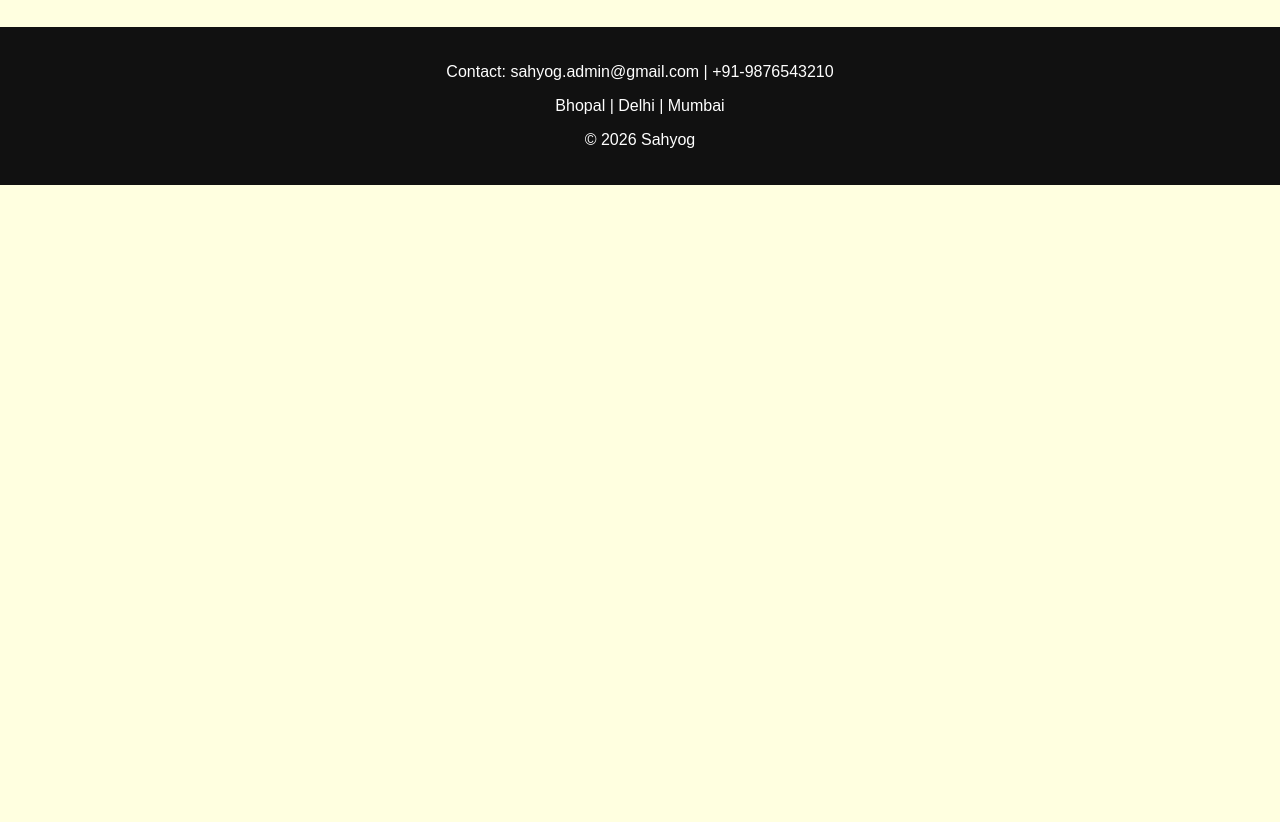
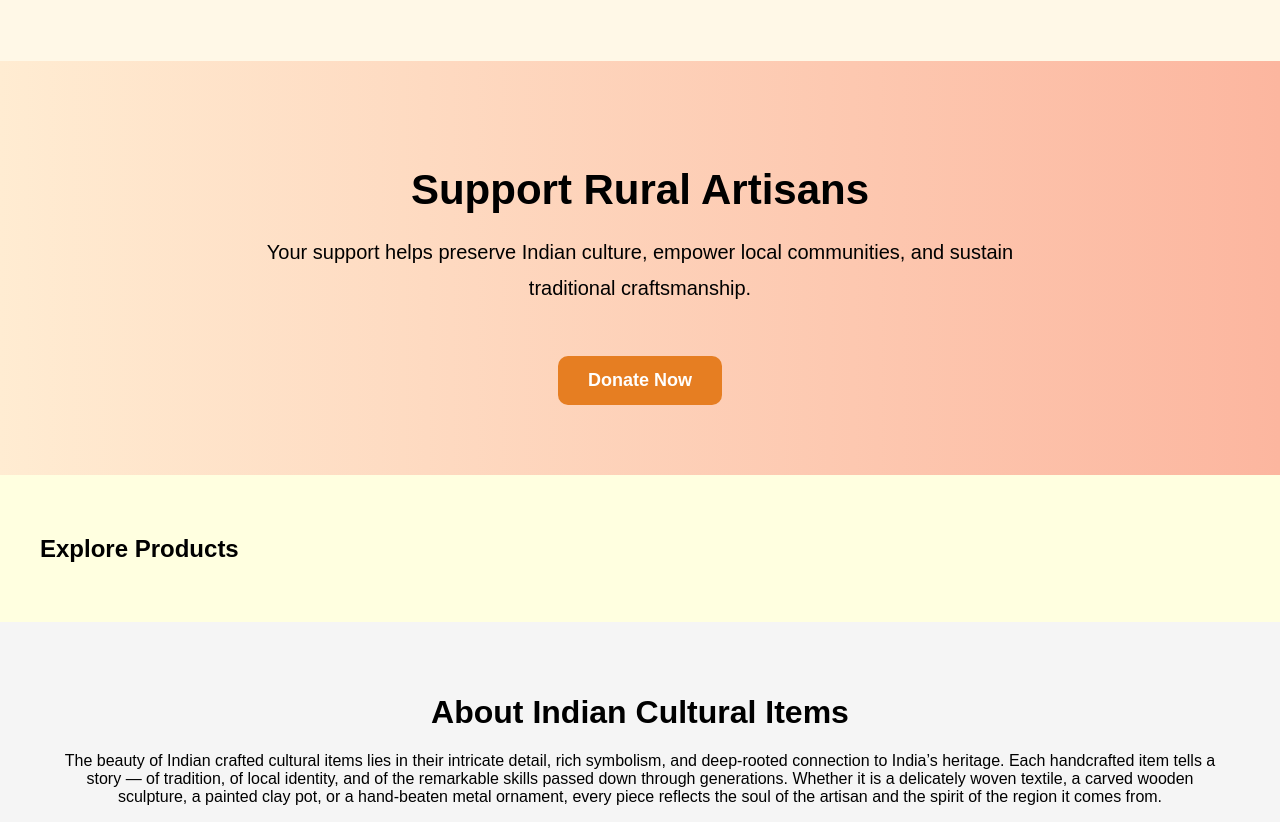
Before and after one commit to shiwanijha48-bot/sahyog-django-ecommerce, a Django app: page / in a window 1280 px wide. Shown: the part 1446-2268 px from the top of the page. Before the commit the page ends 1631 px from the top, so only its background shows below. Run offline with Django 5.2, Linux system fonts and the light colour scheme; data that the repository does not hold is empty.

Commit message:
Updated ecommerce features and templates

```diff
--- a/core/settings.py
+++ b/core/settings.py
@@ -9,7 +9,7 @@
 For the full list of settings and their values, see
 https://docs.djangoproject.com/en/5.2/ref/settings/
 """
-
+import os
 from pathlib import Path
 
 # Build paths inside the project like this: BASE_DIR / 'subdir'.
--- a/static/css/style.css
+++ b/static/css/style.css
@@ -246,3 +246,146 @@
     outline: none;
     border-color: orange;
 }
+
+/* ARTISANS */
+
+.artisan-section {
+    padding: 40px;
+    background: #fff8e7;
+}
+
+.artisan-section h2 {
+    text-align: center;
+    margin-bottom: 30px;
+}
+
+/* ARTISAN DETAIL */
+
+.artisan-detail {
+    padding: 40px;
+}
+
+.artisan-top {
+    display: flex;
+    gap: 40px;
+    align-items: center;
+    margin-bottom: 40px;
+}
+
+.artisan-top img {
+    width: 350px;
+    height: 350px;
+    object-fit: cover;
+    border-radius: 20px;
+}
+
+.artisan-link {
+    text-decoration: none;
+    color: black;
+}
+
+.artisan-card:hover {
+    transform: translateY(-5px);
+}
+
+/* INDIA MAP SECTION */
+
+.map-section {
+    display: flex;
+    align-items: center;
+    justify-content: space-between;
+    gap: 50px;
+
+    padding: 60px;
+    background: #fff8e7;
+
+    flex-wrap: wrap;
+}
+
+.map-text {
+    flex: 1;
+    min-width: 300px;
+}
+
+.map-text h2 {
+    font-size: 40px;
+    margin-bottom: 20px;
+}
+
+.map-text p {
+    font-size: 18px;
+    line-height: 1.8;
+}
+
+.map-image {
+    flex: 1;
+    text-align: center;
+    min-width: 300px;
+}
+
+.map-image img {
+    width: 100%;
+    max-width: 400px;
+
+    height: auto;
+
+    object-fit: contain;
+    border-radius: 20px;
+}
+
+/* DONATION */
+
+.donation-section {
+    text-align: center;
+    padding: 70px 30px;
+    background: linear-gradient(to right, #ffecd2, #fcb69f);
+}
+
+.donation-section h2 {
+    font-size: 42px;
+    margin-bottom: 20px;
+}
+
+.donation-section p {
+    font-size: 20px;
+    max-width: 800px;
+    margin: auto;
+    margin-bottom: 30px;
+    line-height: 1.8;
+}
+
+.donate-btn {
+    padding: 15px 40px;
+    border: none;
+    background: #111;
+    color: white;
+    font-size: 18px;
+    border-radius: 8px;
+    cursor: pointer;
+    transition: 0.3s;
+}
+
+.donate-btn:hover {
+    background: #e67e22;
+}
+
+/*  donate now bottun */
+.donate-btn {
+    background: #e67e22;
+    color: white;
+    padding: 14px 30px;
+    border: none;
+    border-radius: 10px;
+    font-size: 18px;
+    font-weight: bold;
+    cursor: pointer;
+    transition: 0.3s;
+    text-decoration: none;
+    display: inline-block;
+    margin-top: 20px;
+}
+
+.donate-btn:hover {
+    background: #d35400;
+    transform: scale(1.05);
+}
--- a/store/admin.py
+++ b/store/admin.py
@@ -4,8 +4,8 @@
 # store/admin.py
 
 # ---------------------------------------
-from django.contrib import admin
-from .models import Product
+from .models import Product,Artisan
 
 admin.site.register(Product)
+admin.site.register(Artisan)
 # ---------------------------------------
--- a/store/urls.py
+++ b/store/urls.py
@@ -16,4 +16,5 @@
     path('remove/<int:product_id>/', views.remove_from_cart),
     path('product/<int:product_id>/', views.product_detail, name='product_detail'),
     path('buy-now/<int:product_id>/', views.buy_now, name='buy_now'),
+    path('artisan/<int:artisan_id>/', views.artisan_detail, name='artisan_detail'),
 ]
--- a/store/views.py
+++ b/store/views.py
@@ -1,5 +1,5 @@
 from django.shortcuts import render, redirect
-from .models import Product
+from .models import Product, Artisan
 from django.contrib.auth.models import User
 from django.contrib.auth import authenticate, login, logout
 from django.contrib import messages
@@ -13,11 +13,13 @@
 # -------------------------------------------------------
 def home(request):
     products = Product.objects.all()
-    slider_products = Product.objects.all()[:3]  # first 3 for slider
+    slider_products = Product.objects.all()[:3]
+    artisans = Artisan.objects.all()
 
     return render(request, 'index.html', {
         'products': products,
-        'slider_products': slider_products
+        'slider_products': slider_products,
+        'artisans': artisans
     })
 
 def products_page(request):
@@ -140,6 +142,7 @@
 def product_detail(request, product_id):
     product = Product.objects.get(id=product_id)
     return render(request, 'product_detail.html', {'product': product})
+
 #  buy now option
 def buy_now(request, product_id):
     cart = {}
@@ -147,3 +150,14 @@
     request.session['cart'] = cart
 
     return redirect('cart')  # later → checkout page
+
+#  ARTISAN
+def artisan_detail(request, artisan_id):
+    artisan = Artisan.objects.get(id=artisan_id)
+
+    products = Product.objects.filter(artisan=artisan)
+
+    return render(request, 'artisan_detail.html', {
+        'artisan': artisan,
+        'products': products
+    })
--- a/templates/base.html
+++ b/templates/base.html
@@ -4,11 +4,9 @@
 <head>
     <title>Sahyog</title>
     <meta name="viewport" content="width=device-width, initial-scale=1">
-    <!-- ✅ External CSS -->
     <link rel="stylesheet" href="{% static 'css/style.css' %}">
 </head>
 <body>
-
 <!-- NAVBAR -->
 <div class="navbar">
     <h2>Sahyog</h2>
--- a/templates/cart.html
+++ b/templates/cart.html
@@ -1,4 +1,5 @@
 {% extends 'base.html' %}
+{% load static %}
 {% block content %}
 
 <div class="container">
--- a/templates/index.html
+++ b/templates/index.html
@@ -1,4 +1,5 @@
 {% extends 'base.html' %}
+{% load static %}
 {% block content %}
 
 <!-- HERO -->
@@ -9,7 +10,6 @@
         Every product tells a story of tradition and craftsmanship.
     </p>
 </div>
-
 
 <!-- SLIDER (DYNAMIC) -->
 <div class="slider">
@@ -32,6 +32,71 @@
     <p>
         Each purchase supports livelihoods and keeps culture alive.
     </p>
+</div>
+
+<!-- ARTISANS -->
+<div class="artisan-section">
+    <h2>Meet the Artisans</h2>
+    <div class="products">
+        {% for artisan in artisans %}
+        <a href="{% url 'artisan_detail' artisan.id %}" class="artisan-link">
+        <div class="card artisan-card">
+        <img src="{{ artisan.image.url }}">
+        <h3>{{ artisan.name }}</h3>
+        <p><strong>{{ artisan.craft }}</strong></p>
+        <p>{{ artisan.village }}</p>
+        <p>{{ artisan.story|truncatewords:20 }}</p>
+    </div>
+    </a>
+    {% endfor %}
+    </div>
+</div>
+
+<!-- INDIA MAP SECTION -->
+
+<div class="map-section">
+    <div class="map-text">
+        <h2>Crafts Across India</h2>
+        <p>
+            Sahyog connects artisans from every corner of India —
+            from Madhubani painters in Bihar to pottery makers in Rajasthan
+            and silk weavers in Assam.
+        </p>
+        <p>
+            Every handcrafted item carries culture, heritage,
+            and generations of tradition.
+        </p>
+    </div>
+    <div class="map-image">
+        {% load static %}
+        <img src="{% static 'images/india-map.png' %}"
+     style="
+     width: 70%;
+     max-width: 700px;
+     height: auto;
+     display: block;
+     margin: 30px auto;
+     border-radius: 20px;
+     box-shadow: 0 4px 12px rgba(0,0,0,0.2);
+">
+    </div>
+</div>
+
+
+<!-- DONATION SECTION -->
+
+<div class="donation-section">
+    <h2>Support Rural Artisans</h2>
+    <p>
+        Your support helps preserve Indian culture,
+        empower local communities,
+        and sustain traditional craftsmanship.
+    </p>
+
+    <button class="donate-btn">
+        Donate Now
+    </button>
+
 </div>
 
 <!-- PRODUCTS -->
--- a/templates/login.html
+++ b/templates/login.html
@@ -1,4 +1,5 @@
 {% extends 'base.html' %}
+{% load static %}
 {% block content %}
 
 <div class="auth-container">
--- a/templates/products.html
+++ b/templates/products.html
@@ -1,26 +1,22 @@
 {% extends 'base.html' %}
+{% load static %}
 {% block content %}
 <div class="container">
     <h2>All Products</h2>
-
     <div class="products">
         {% for product in products %}
             <div class="card">
-
                 {% if product.image %}
                     <img src="{{ product.image.url }}">
                 {% endif %}
-
                 <h3>{{ product.name }}</h3>
                 <p>₹ {{ product.price }}</p>
-
                 <a href="{% url 'product_detail' product.id %}">
                     <button class="btn-view">View Details</button>
                 </a>
                 <a href="{% url 'add_to_cart' product.id %}">
                     <button class="btn-cart">Add to Cart</button>
                 </a>
-
             </div>
         {% endfor %}
     </div>
--- a/templates/register.html
+++ b/templates/register.html
@@ -1,4 +1,5 @@
 {% extends 'base.html' %}
+{% load static %}
 {% block content %}
 
 <div class="auth-container">
@@ -11,7 +12,6 @@
             <input type="password" name="password" placeholder="Password" required>
             <button type="submit" class="auth-btn">Register</button>
         </form>
-
         <p>
             Already have an account?
             <a href="/login/">Login</a>
```
Also changed, not shown: requirements.txt (added, +8 -0 lines), store/models.py (+24 -5 lines), templates/artisan_detail.html (added, +30 -0 lines), templates/product_detail.html (+1 -9 lines), store/migrations/0002_artisan_alter_product_price_product_artisan.py (added), 1 other file.
